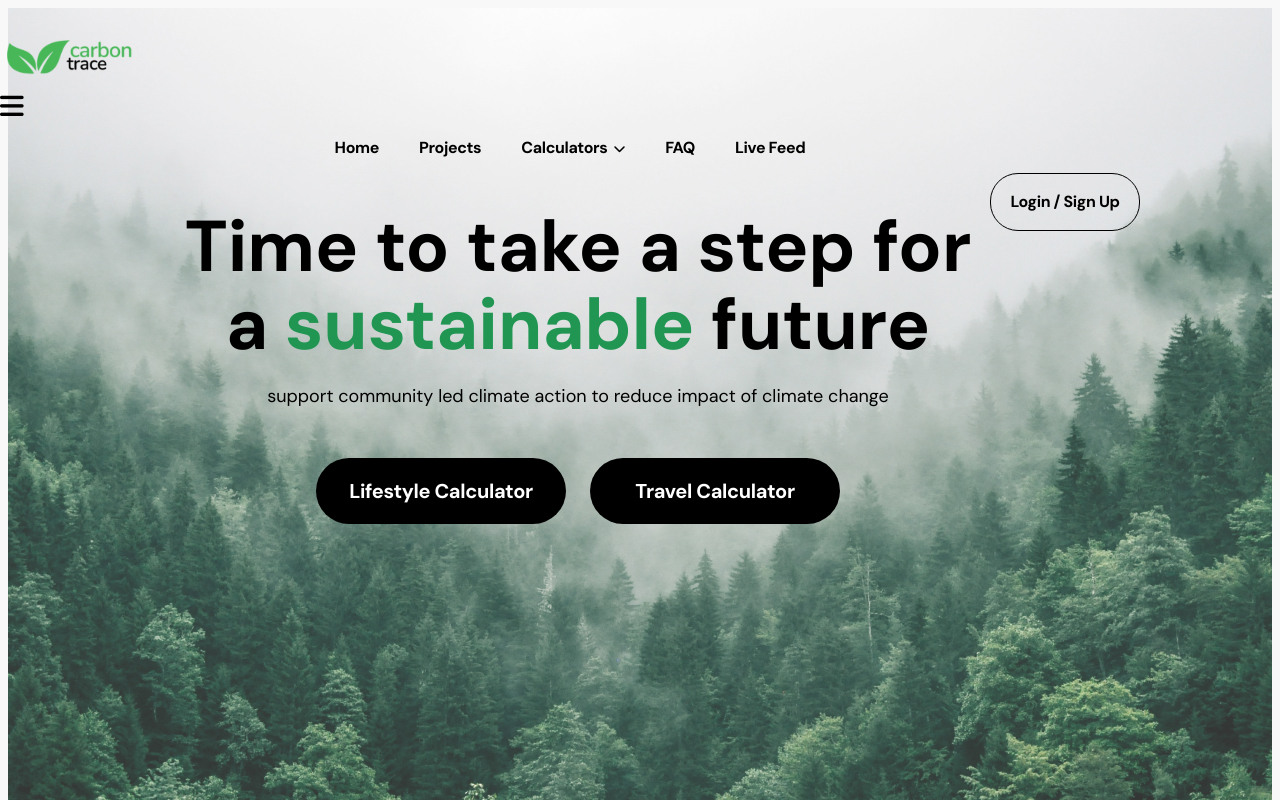
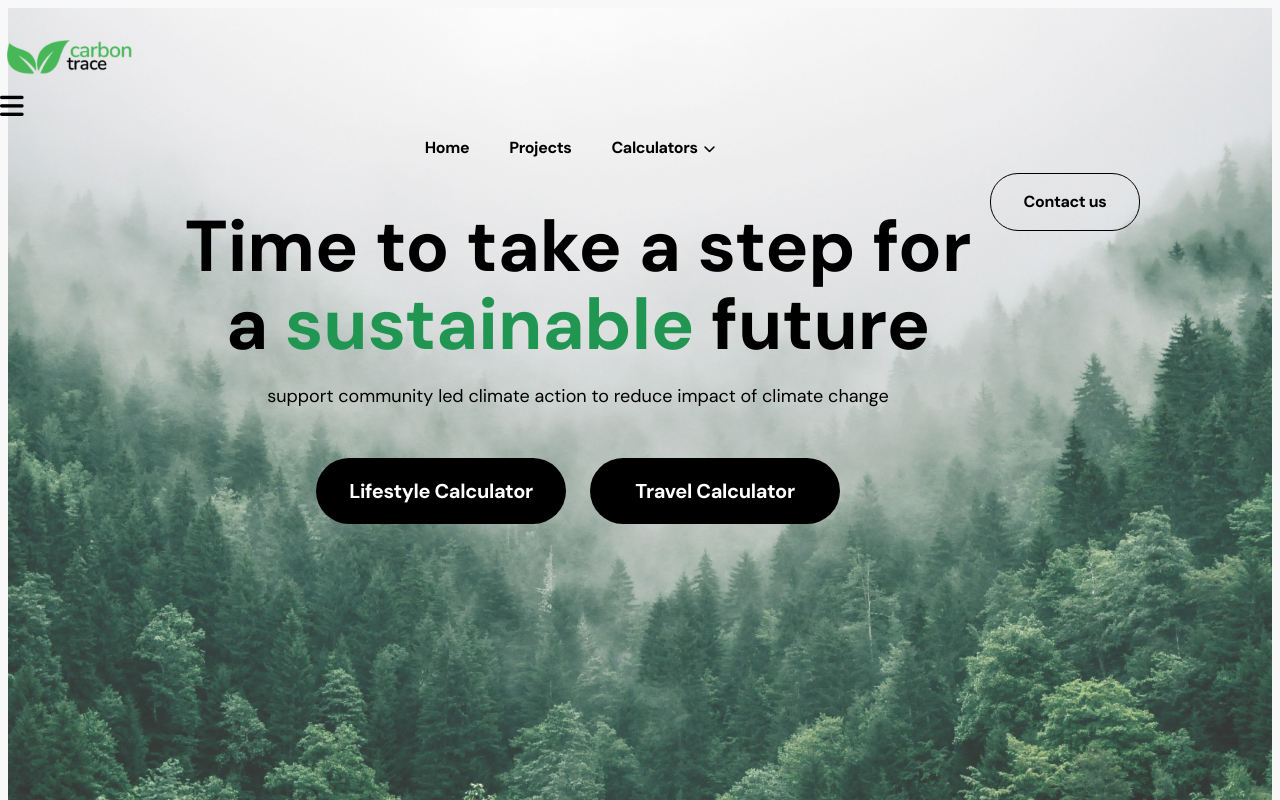
Before and after one commit to encamptourism/carbontracev1, a Next.js app: page / in a window 1280 px wide. Shown: the top 800 px of the page. Built offline with nearby package versions, Linux system fonts and the light colour scheme.

Commit message:
header element hide

```diff
--- a/components/common/Header.jsx
+++ b/components/common/Header.jsx
@@ -31,11 +31,11 @@ return (
                             </ul>
                         </div>
                     </li>
-                    <li><Link href ="#"><a>FAQ</a></Link></li>
-                    <li><Link href ="#"><a>Live Feed</a></Link></li>
+                    {/*<li><Link href ="#"><a>FAQ</a></Link></li>
+                    <li><Link href ="#"><a>Live Feed</a></Link></li>*/}
                 </ul>
                 <div className="offcanvas-btn text-center">
-                    <Link href ="#"><a>Login / Sign Up</a></Link>
+                    <Link href ="#"><a>Contact us</a></Link>
                 </div>
             </div>
         </div>
@@ -67,14 +67,14 @@ return (
                                 <li><Link href ="/travelcalculator"><a>Travel Calculator</a></Link></li>
                                 </ul>
                             </li>
-                            <li><Link href ="#"><a>FAQ</a></Link></li>
-                            <li><Link href ="#"><a>Live Feed</a></Link></li>
+                            {/*<li><Link href ="#"><a>FAQ</a></Link></li>
+                            <li><Link href ="#"><a>Live Feed</a></Link></li>*/}
                         </ul>
                     </div>
                 </div>
                 <div className="col-lg-2 col-md-2 d-none d-md-block d-lg-block">
                     <div className="header__btn">
-                        <Link href ="#"><a>Login / Sign Up</a></Link>
+                        <Link href ="#"><a>Contact us</a></Link>
                     </div>
                 </div>
             </div>
```
